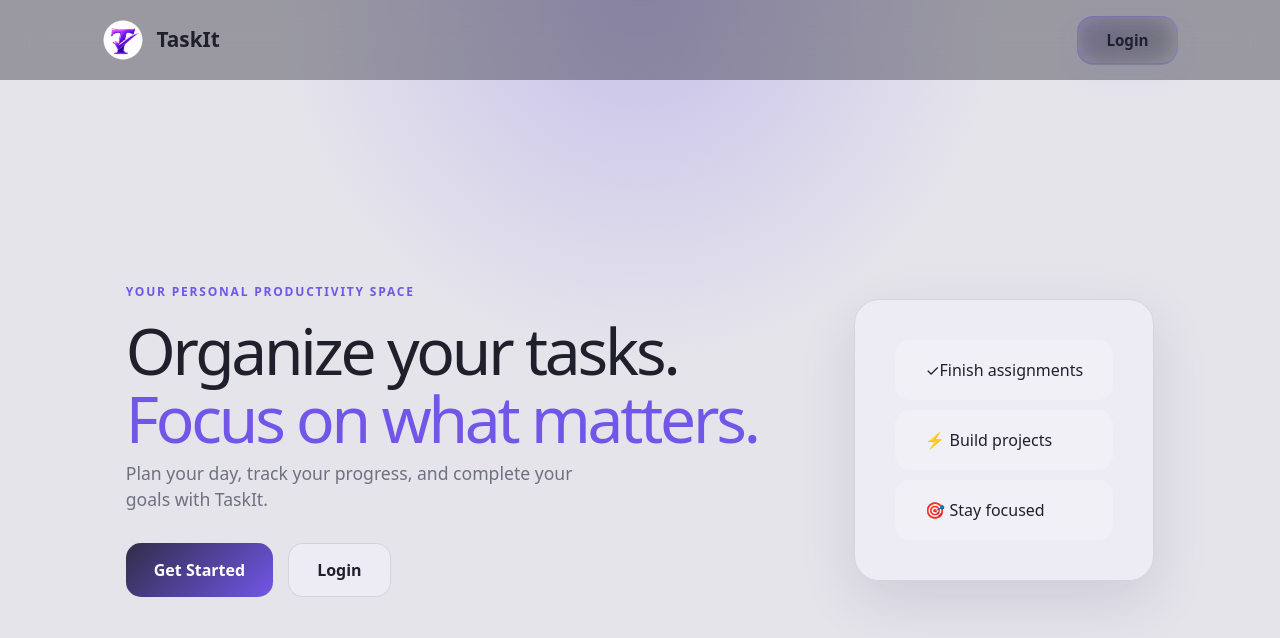
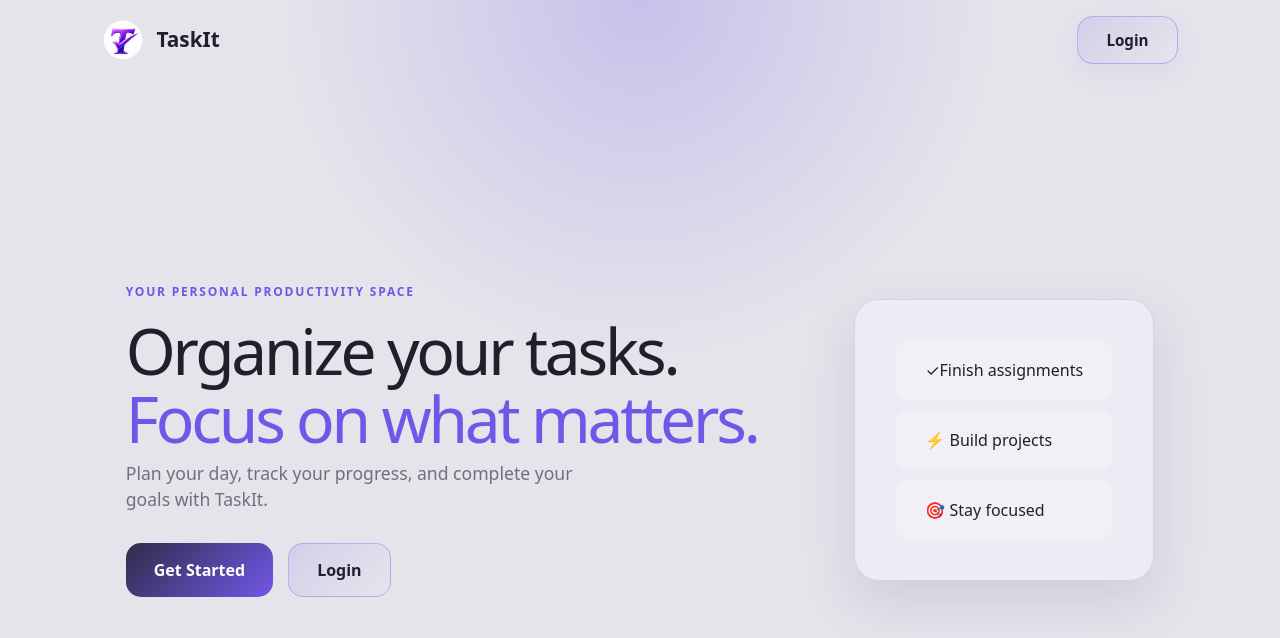
Before and after one commit to Dhaniya4/TaskIt, a React (Vite) app in the folder frontend/: page / in a window 1280 px wide. Shown: the top 638 px of the page. Built offline with nearby package versions, Linux system fonts and the light colour scheme; no server answers.

Commit message:
Adjusted some UI for landing page 2

```diff
--- a/frontend/src/pages/index.css
+++ b/frontend/src/pages/index.css
@@ -1,4 +1,5 @@
 .home-page {
+
   min-height:100vh;
 
   background:
@@ -10,37 +11,35 @@
     var(--page-bg);
 
   color:var(--text-main);
+
 }
 
 
+
 /* NAVBAR */
+
 
 .home-nav {
 
   height:80px;
 
   display:flex;
+
   align-items:center;
+
   justify-content:space-between;
 
   padding:0 8%;
 
-  position:sticky;
-  top:0;
-  z-index:100;
+}
 
-  background:
-    rgba(16,17,26,0.35);
-
-  backdrop-filter:blur(18px);
-  -webkit-backdrop-filter:blur(18px);
-}
 
 
 
 .home-brand {
 
   display:flex;
+
   align-items:center;
 
   gap:12px;
@@ -51,20 +50,25 @@
 
   transition:
     transform .25s ease;
+
 }
+
 
 
 .home-brand:hover {
 
   transform:
     translateY(-2px);
+
 }
+
 
 
 
 .home-logo {
 
   width:42px;
+
   height:42px;
 
   border-radius:12px;
@@ -73,6 +77,7 @@
 
   transition:
     transform .3s ease;
+
 }
 
 
@@ -82,23 +87,29 @@
   transform:
     rotate(-8deg)
     scale(1.08);
+
 }
 
 
 
-/* TOP LOGIN BUTTON */
+
+/* TOP LOGIN */
 
 
 .home-login {
+
 
   padding:12px 28px;
 
   border-radius:16px;
 
+
   border:1px solid rgba(113,86,232,0.35);
 
 
+
   background:
+
     linear-gradient(
       135deg,
       rgba(113,86,232,0.15),
@@ -106,14 +117,19 @@
     );
 
 
+
   color:var(--text-main);
 
+
   font-weight:700;
+
 
   font-size:.95rem;
 
 
-  backdrop-filter:blur(15px);
+
+  cursor:pointer;
+
 
 
   box-shadow:
@@ -121,23 +137,25 @@
     0 8px 25px rgba(113,86,232,0.08);
 
 
-  cursor:pointer;
-
 
   transition:
 
     transform .25s ease,
+    box-shadow .25s ease,
     background .25s ease,
-    color .25s ease,
-    box-shadow .25s ease;
+    color .25s ease;
+
 }
+
 
 
 
 .home-login:hover {
 
+
   transform:
     translateY(-4px);
+
 
 
   background:
@@ -149,7 +167,9 @@
     );
 
 
+
   color:white;
+
 
 
   box-shadow:
@@ -173,7 +193,9 @@
 
   display:flex;
 
+
   align-items:center;
+
 
   justify-content:space-around;
 
@@ -187,13 +209,17 @@
 
 
 
+
 .hero-tag {
 
   color:var(--accent);
 
+
   font-weight:800;
 
+
   letter-spacing:.15em;
+
 
   font-size:.75rem;
 
@@ -201,84 +227,109 @@
 
 
 
+
 .hero h1 {
+
 
   font-size:
     clamp(2.8rem,5vw,5rem);
 
 
+
   line-height:1.05;
 
+
+
   letter-spacing:-.05em;
+
 
 }
 
 
 
+
 .hero h1 span {
 
+
   color:var(--accent);
+
 
 }
 
 
 
+
 .hero-description {
+
 
   color:var(--text-muted);
 
+
   max-width:450px;
 
+
   font-size:1.1rem;
+
 
 }
 
 
 
-/* HERO BUTTONS */
+
+/* BUTTON AREA */
 
 
 .hero-buttons {
 
+
   display:flex;
+
 
   gap:15px;
 
+
   margin-top:30px;
 
+
 }
+
+
 
 
 
 .get-started,
 .hero-login {
 
+
   padding:14px 28px;
+
 
   border-radius:15px;
 
+
   font-weight:700;
+
 
   cursor:pointer;
 
-  transition:
-
-    transform .2s ease,
-    box-shadow .2s ease,
-    background-color .25s ease;
 
 }
 
 
 
-/* MAIN CTA */
+
+
+/* GET STARTED */
 
 
 .get-started {
 
+
   border:0;
 
+
   color:white;
+
 
 
   background:
@@ -289,19 +340,30 @@
       var(--accent)
     );
 
+
+
+  transition:
+
+    transform .25s ease,
+    box-shadow .25s ease;
+
 }
+
 
 
 
 .get-started:hover {
 
+
   transform:
     translateY(-4px);
+
 
 
   box-shadow:
 
     0 15px 35px var(--accent-soft);
+
 
 }
 
@@ -313,20 +375,64 @@
 
 .hero-login {
 
-  border:1px solid var(--border);
 
-  background:var(--card-bg);
+  border:
+
+    1px solid rgba(113,86,232,0.35);
+
+
+
+  background:
+
+    linear-gradient(
+      135deg,
+      rgba(113,86,232,0.15),
+      rgba(255,255,255,0.05)
+    );
+
+
 
   color:var(--text-main);
+
+
+
+  transition:
+
+    transform .25s ease,
+    box-shadow .25s ease,
+    background .25s ease,
+    color .25s ease;
 
 }
 
 
 
+
 .hero-login:hover {
 
+
   transform:
-    translateY(-3px);
+    translateY(-4px);
+
+
+
+  background:
+
+    linear-gradient(
+      135deg,
+      #312d49,
+      var(--accent)
+    );
+
+
+
+  color:white;
+
+
+
+  box-shadow:
+
+    0 15px 35px var(--accent-soft);
 
 }
 
@@ -339,26 +445,34 @@
 
 .hero-card {
 
+
   padding:30px;
 
+
   border-radius:25px;
+
 
 
   background:var(--card-bg);
 
 
+
   border:1px solid var(--border);
+
 
 
   box-shadow:var(--shadow);
 
 
+
   backdrop-filter:blur(20px);
+
 
 
   animation:
 
     slideLeft .8s ease forwards;
+
 
 }
 
@@ -367,15 +481,20 @@
 
 .hero-card div {
 
+
   padding:18px 30px;
 
+
   margin:10px;
+
 
 
   border-radius:15px;
 
 
+
   background:var(--card-solid);
+
 
 
   transition:
@@ -383,21 +502,26 @@
     transform .25s ease,
     background-color .25s ease;
 
+
 }
+
 
 
 
 
 .hero-card div:hover {
 
+
   transform:
 
     translateX(8px);
 
 
+
   background:
 
     var(--accent-soft);
+
 
 }
 
@@ -410,9 +534,11 @@
 
 .hero-content {
 
+
   animation:
 
     slideUp .7s ease forwards;
+
 
 }
 
@@ -443,6 +569,7 @@
   }
 
 }
+
 
 
 
@@ -483,9 +610,12 @@
 
 .hero {
 
+
   flex-direction:column;
 
+
   text-align:center;
+
 
 }
 
@@ -493,7 +623,9 @@
 
 .hero-description {
 
+
   margin:auto;
+
 
 }
 
```
